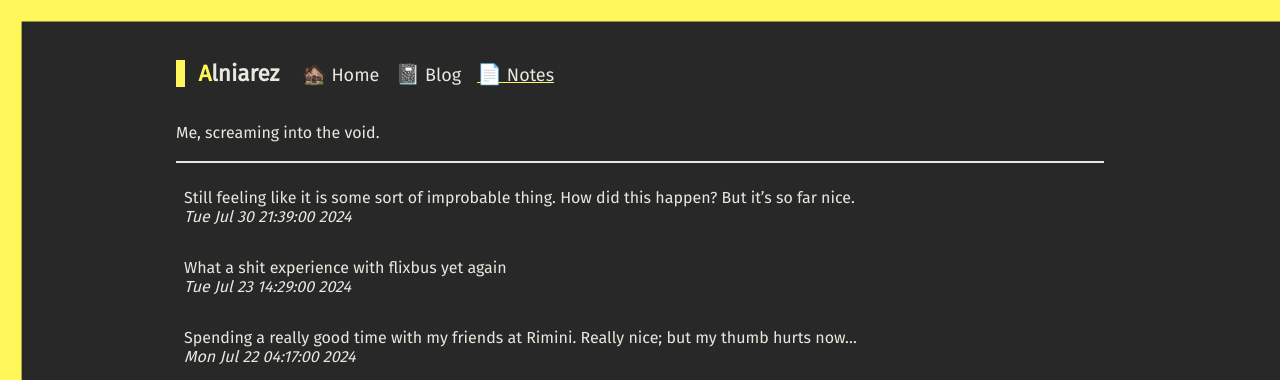
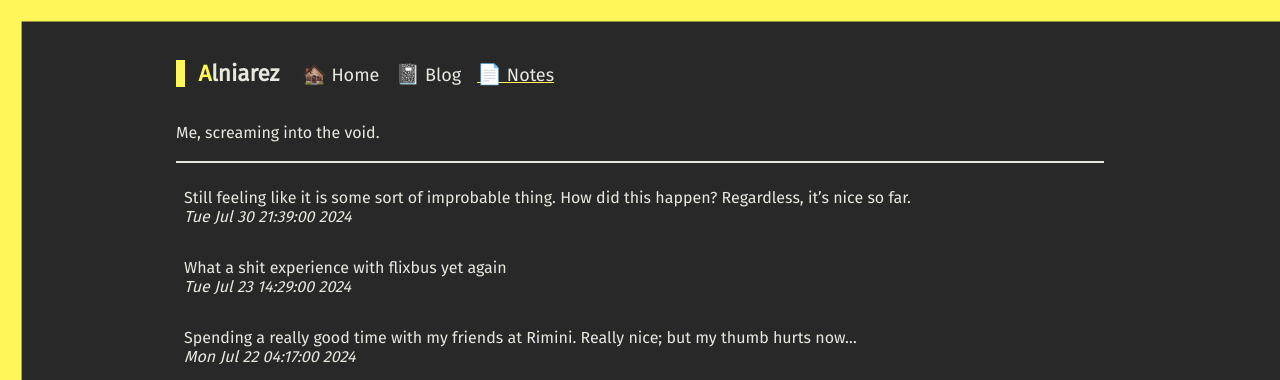
Before and after one commit to Alniarez/alniarez-web, a Jekyll site: the page built from notes.md, in a window 1280 px wide. Shown: the top 380 px of the page. Built offline with Jekyll 4.4.1, drawn with Linux system fonts in a browser that asks for light colours.

Commit message:
Update notes.yml

```diff
--- a/_data/notes.yml
+++ b/_data/notes.yml
@@ -1,4 +1,4 @@
-- note: Still feeling like it is some sort of improbable thing. How did this happen? But it's so far nice.
+- note: Still feeling like it is some sort of improbable thing. How did this happen? Regardless, it's nice so far.
   date: 2024-07-30 21:39
 - note: What a shit experience with flixbus yet again
   date: 2024-07-23 14:29
```
